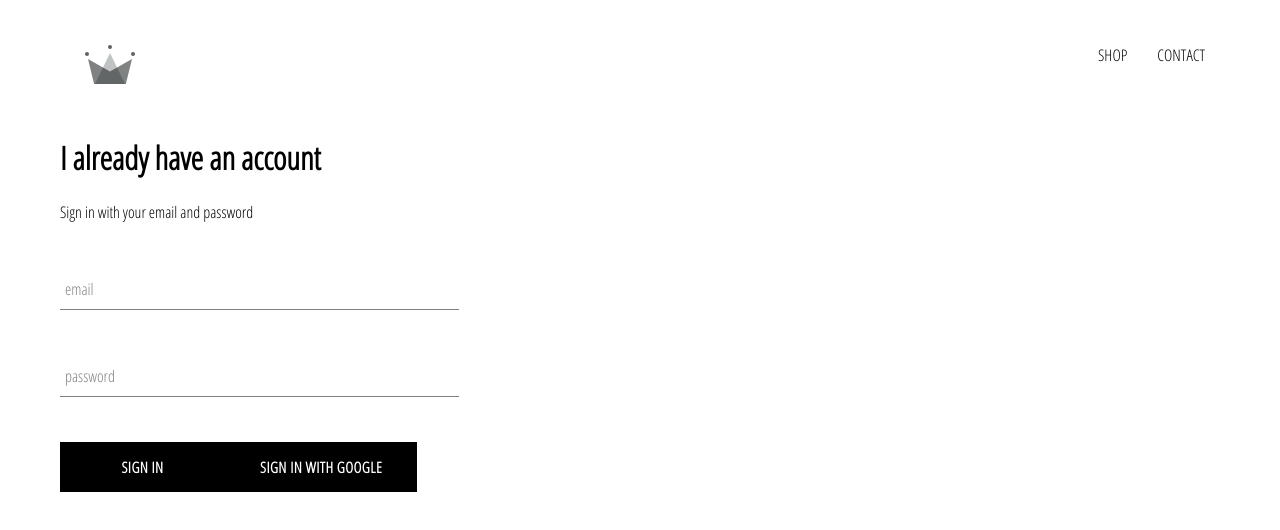
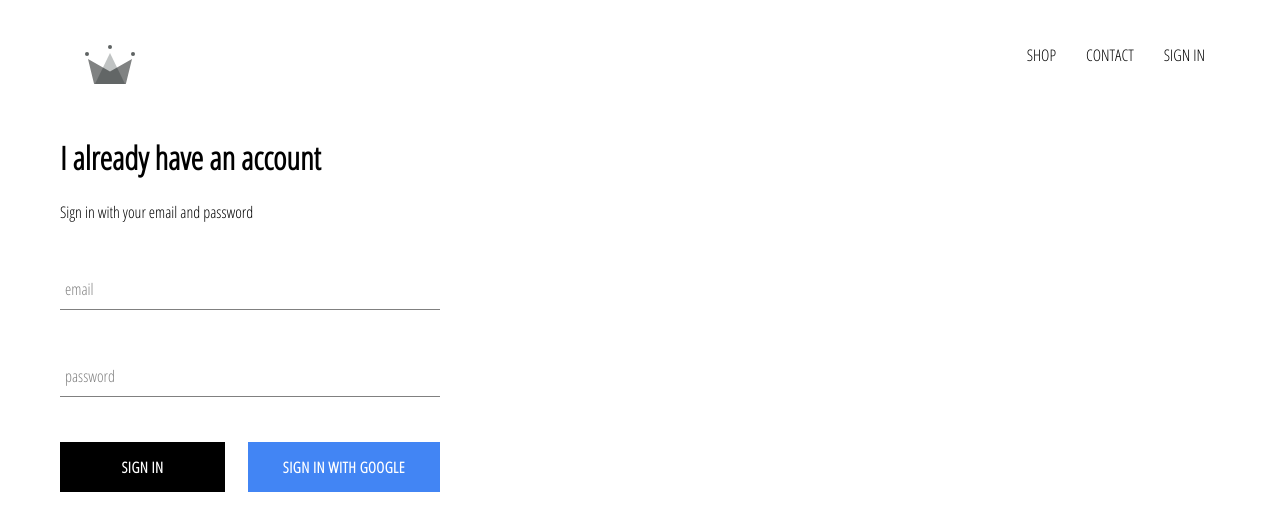
Before and after one commit to Cristian1001001/crwn-clothing, a React (Create React App) app: page /signIn in a window 1280 px wide. Shown: the top 530 px of the page. Built offline with nearby package versions, Linux system fonts and the light colour scheme; no server answers.

Commit message:
connected firbase and sign in with google

```diff
--- a/src/App.css
+++ b/src/App.css
@@ -7,3 +7,7 @@ a {
     text-decoration: none;
     color: black;
 }
+
+*{
+    box-sizing: border-box;
+}
--- a/src/App.js
+++ b/src/App.js
@@ -6,18 +6,42 @@ import HomePage from "./pages/homepage/homepages.component";
 import ShopPage from "./pages/shop/shop.component";
 import Header from "./components/header/header.componenr";
 import SignInAndSignUpPage from "./pages/sign-in-and-sign-up/sign-in-and-sign-up";
+import {auth} from "./firebase/firebase.utils";
 
-function App() {
+class App extends React.Component {
+    constructor(props, context) {
+        super(props, context);
+
+        this.state = {
+            currentUser: null
+        }
+    }
+    unsubscribeFromAuth = null;
+
+    componentDidMount() {
+        this.unsubscribeFromAuth = auth.onAuthStateChanged(user=>{
+            this.setState({currentUser: user});
+        })
+    }
+
+    componentWillUnmount() {
+        this.unsubscribeFromAuth();
+    }
+
+    render() {
+
+
         return (
             <div>
-        <Header/>
+                <Header currentUser={this.state.currentUser}/>
                 <Switch>
-            <Route exact path='/' component={HomePage} />
-            <Route  path='/shop' component={ShopPage} />
-            <Route  path='/signIn' component={SignInAndSignUpPage} />
+                    <Route exact path='/' component={HomePage}/>
+                    <Route path='/shop' component={ShopPage}/>
+                    <Route path='/signIn' component={SignInAndSignUpPage}/>
                 </Switch>
             </div>
         );
     }
+}
 
 export default App;
--- a/src/components/cusrom-button/custom-button.component.jsx
+++ b/src/components/cusrom-button/custom-button.component.jsx
@@ -2,8 +2,11 @@ import React from "react";
 
 import './custom-button.style.scss'
 
-const CustomButton = ({children, ...otherProps}) => (
-    <button className='custom-button' {...otherProps}>
+const CustomButton = ({children, isGoogleSignIn, ...otherProps}) => (
+    <button
+        className={`${isGoogleSignIn ? 'google-sign-in' : ''} custom-button`}
+        {...otherProps}
+    >
         {children}
     </button>
 );
--- a/src/components/cusrom-button/custom-button.style.scss
+++ b/src/components/cusrom-button/custom-button.style.scss
@@ -19,4 +19,14 @@
     color: black;
     border: 1px solid black;
   }
+
+  &.google-sign-in {
+    background-color: #4285f4;
+    color: white;
+
+    &:hover {
+      background-color: #357ae8;
+      border: none;
+    }
+  }
 }
--- a/src/components/header/header.componenr.jsx
+++ b/src/components/header/header.componenr.jsx
@@ -2,9 +2,11 @@ import React from "react";
 import {Link} from 'react-router-dom';
 import './header.style.scss'
 
+import {auth} from "../../firebase/firebase.utils";
+
 import {ReactComponent as Logo} from '../../assets/crown.svg'
 
-const Header = () => (
+const Header = ({currentUser}) => (
     <div className='header'>
         <Link className='logo-container' to='/'>
             <Logo className='logo'/>
@@ -16,6 +18,14 @@ const Header = () => (
             <Link className='option' to='/shop'>
                 CONTACT
             </Link>
+            {
+                currentUser ?
+                    <div className='option' onClick={() => auth.signOut()}>SIGN OUT</div>
+                    :
+                    <Link className='option' to='/signIn'>
+                        SIGN IN
+                    </Link>
+            }
         </div>
     </div>
 );
--- a/src/components/header/header.style.scss
+++ b/src/components/header/header.style.scss
@@ -20,6 +20,7 @@
 
     .option {
       padding: 10px 15px;
+      cursor: pointer;
     }
   }
 }
--- a/src/components/sign-in/sign-in.component.jsx
+++ b/src/components/sign-in/sign-in.component.jsx
@@ -51,11 +51,13 @@ class SignIn extends React.Component{
                             required
 
                     />
-                    <CustomButton type='submit'> Sign In</CustomButton>
-                    <CustomButton onClick={signInWithGoogle} >
-                        {' '}
-                        Sign in with Google{' '}
-                    </CustomButton>
+                    <div className='buttons'>
+                        <CustomButton type='submit'> Sign In</CustomButton>
+                        <CustomButton onClick={signInWithGoogle} isGoogleSignIn>
+                            {' '}
+                            Sign in with Google{' '}
+                        </CustomButton>
+                    </div>
                 </form>
 
             </div>
--- a/src/components/sign-in/sign-in.style.scss
+++ b/src/components/sign-in/sign-in.style.scss
@@ -1,5 +1,5 @@
 .sign-in {
-  width: 30vw;
+  width: 380px;
   display: flex;
   flex-direction: column;
 
@@ -7,3 +7,7 @@
     margin: 10px 0;
   }
 }
+.buttons{
+  display: flex;
+  justify-content: space-between;
+}
--- a/src/firebase/firebase.utils.js
+++ b/src/firebase/firebase.utils.js
@@ -19,7 +19,7 @@ firebase.initializeApp(config);
 export const auth = firebase.auth();
 export const firestore = firebase.firestore();
 
-const provider = new firebase.auth.GithubAuthProvider();
+const provider = new firebase.auth.GoogleAuthProvider();
 provider.setCustomParameters({prompt: 'select_account'});
 export const signInWithGoogle = () => auth.signInWithPopup(provider);
 
```
Lines whose indentation alone changed are shown as unchanged.
